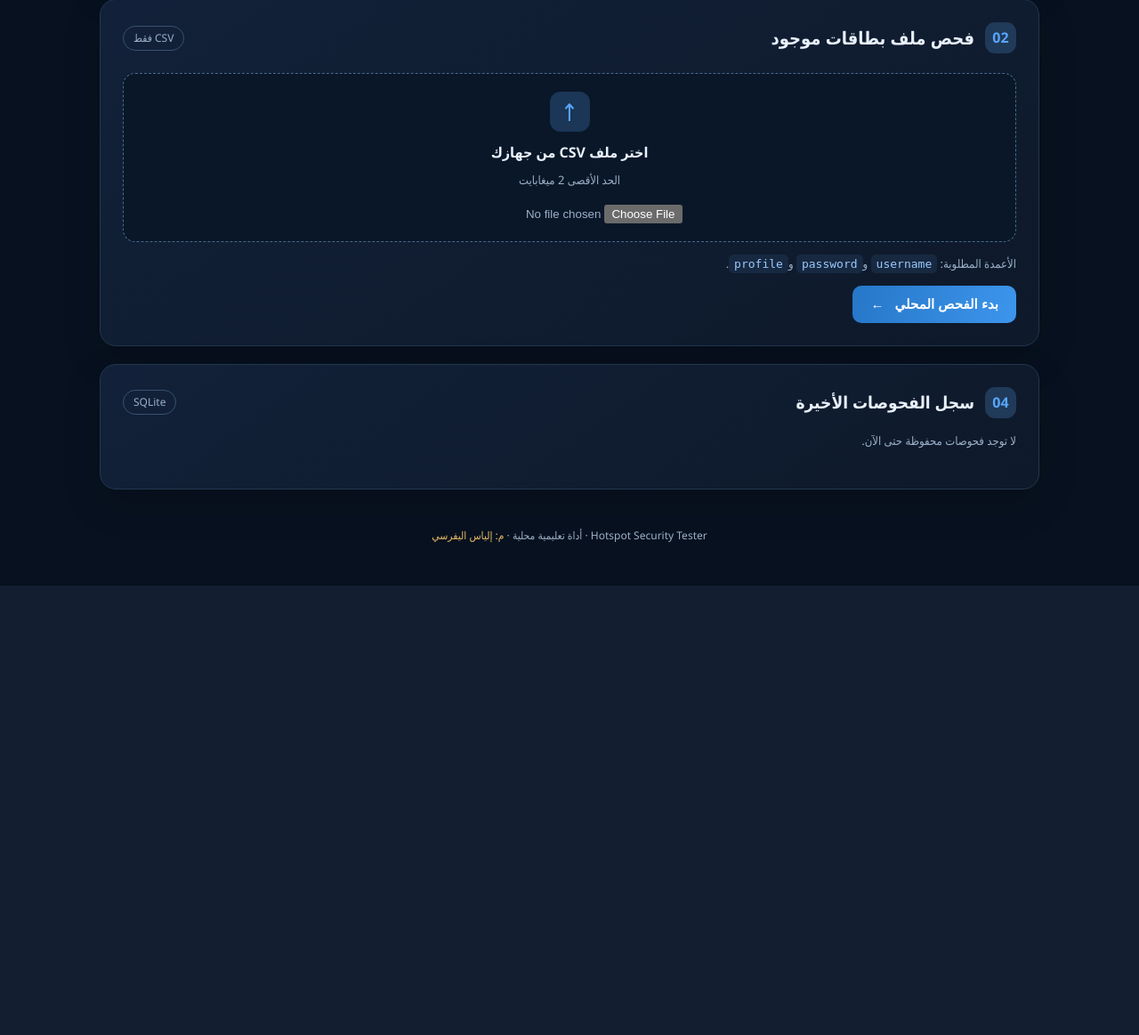
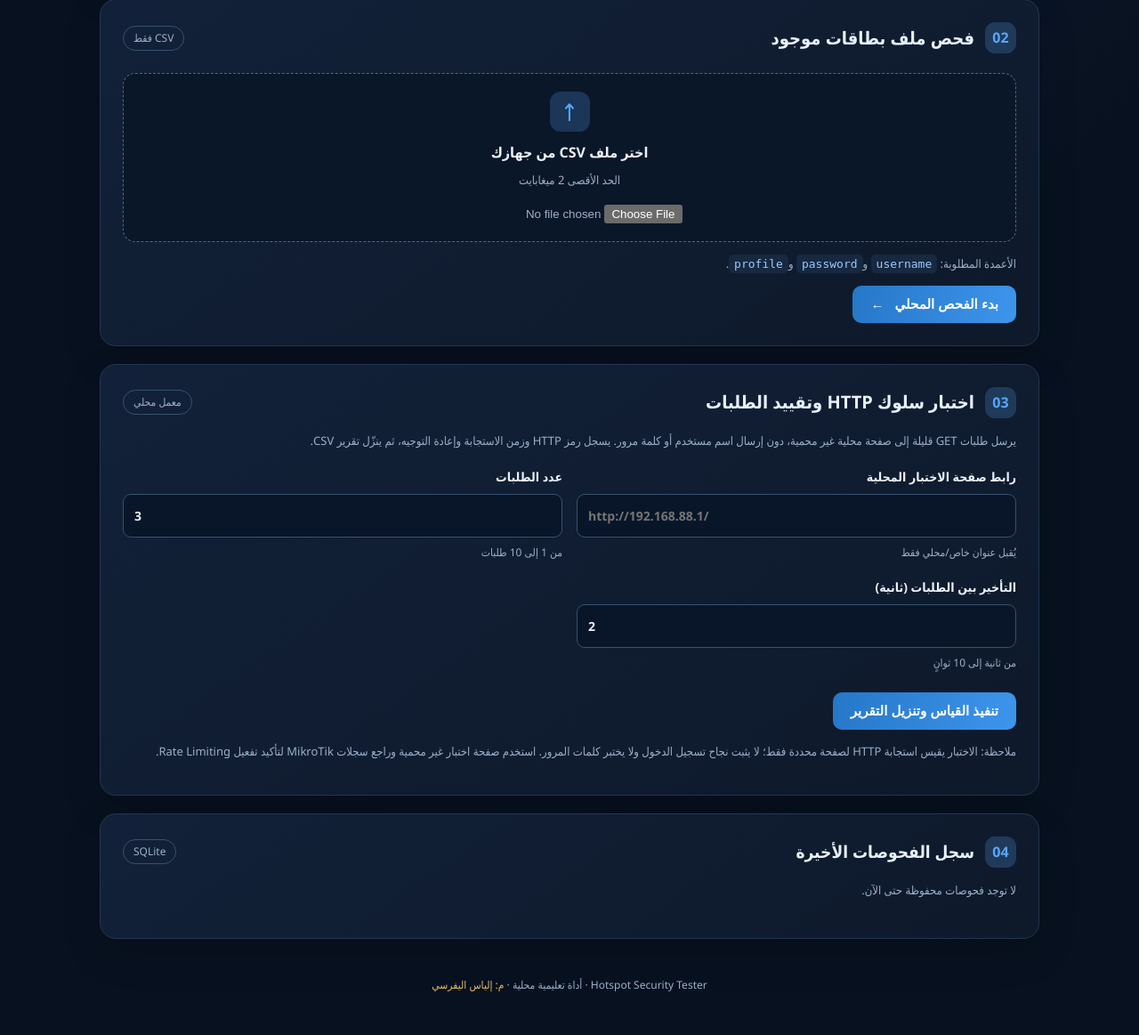
Before and after one commit to al7xe/Hotspot-Security-Tester2, a Flask app: page / in a window 1280 px wide. Shown: the part 1330-2493 px from the top of the page at 89% size. Before the commit the page ends 1988 px from the top, so only its background shows below. Run offline with Flask 3, Linux system fonts and the light colour scheme; data that the repository does not hold is empty.

Commit message:
Add Arabic local HTTP rate-limit probe form

```diff
--- a/templates/index.html
+++ b/templates/index.html
@@ -121,6 +121,29 @@
     </section>
     {% endif %}
 
+    <section class="panel">
+      <div class="panel-heading"><div><span class="step">03</span><h2>اختبار سلوك HTTP وتقييد الطلبات</h2></div><span class="tag">معمل محلي</span></div>
+      <p class="muted">يرسل طلبات GET قليلة إلى صفحة محلية غير محمية، دون إرسال اسم مستخدم أو كلمة مرور. يسجل رمز HTTP وزمن الاستجابة وإعادة التوجيه، ثم ينزّل تقرير CSV.</p>
+      <form method="post" action="{{ url_for('lab_rate_limit_check') }}">
+        <div class="form-grid">
+          <label>رابط صفحة الاختبار المحلية
+            <input type="url" name="probe_url" placeholder="http://192.168.88.1/" required>
+            <small>يُقبل عنوان خاص/محلي فقط</small>
+          </label>
+          <label>عدد الطلبات
+            <input type="number" name="probe_repetitions" min="1" max="10" value="3" required>
+            <small>من 1 إلى 10 طلبات</small>
+          </label>
+          <label>التأخير بين الطلبات (ثانية)
+            <input type="number" name="probe_delay" min="1" max="10" value="2" required>
+            <small>من ثانية إلى 10 ثوانٍ</small>
+          </label>
+        </div>
+        <button type="submit">تنفيذ القياس وتنزيل التقرير</button>
+      </form>
+      <p class="hint">ملاحظة: الاختبار يقيس استجابة HTTP لصفحة محددة فقط؛ لا يثبت نجاح تسجيل الدخول ولا يختبر كلمات المرور. استخدم صفحة اختبار غير محمية وراجع سجلات MikroTik لتأكيد تفعيل Rate Limiting.</p>
+    </section>
+
     <section class="panel history">
       <div class="panel-heading"><div><span class="step">04</span><h2>سجل الفحوصات الأخيرة</h2></div><span class="tag">SQLite</span></div>
       {% if history %}
```
